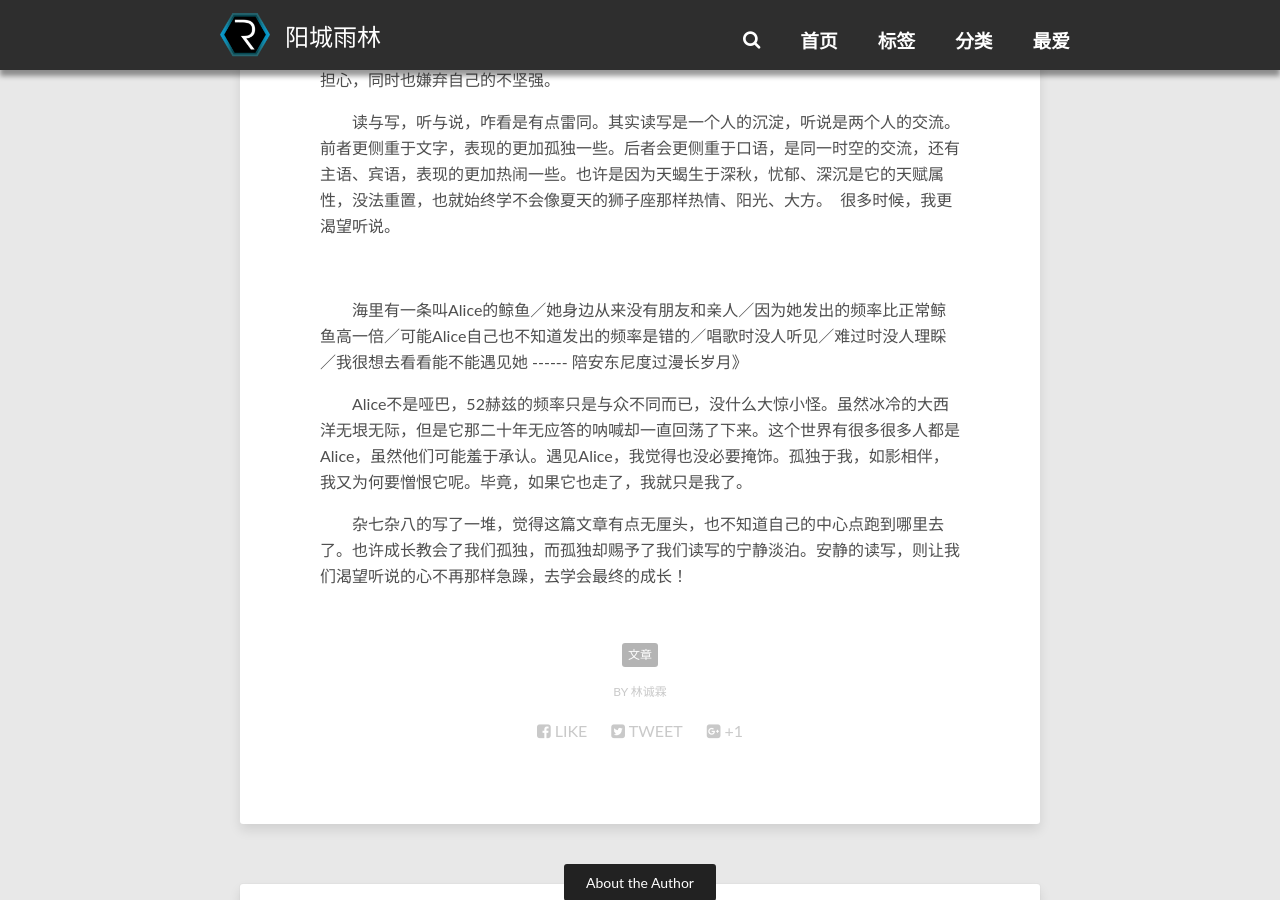
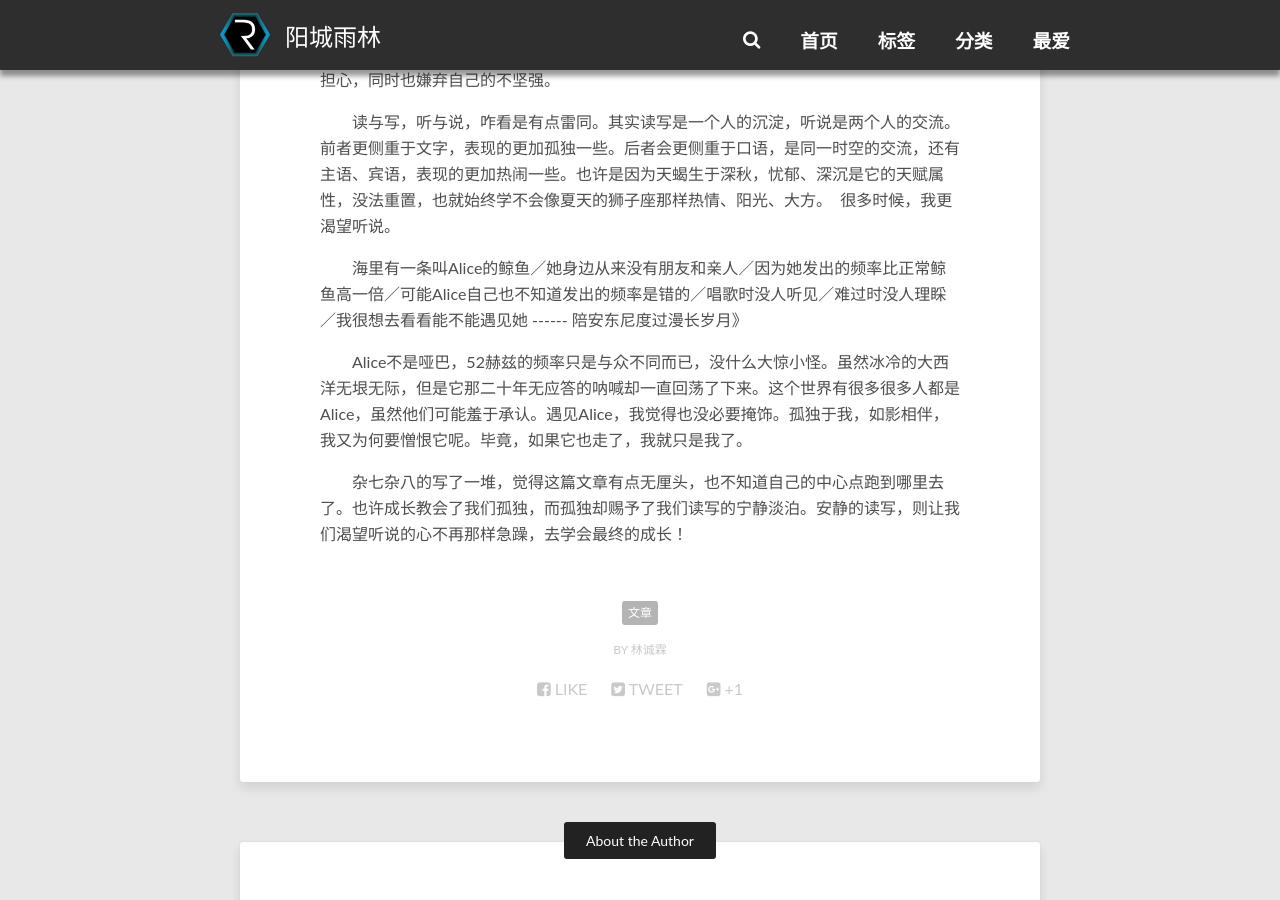
Before and after one commit to icielo/icielo.github.com, a Jekyll site: the page built from _posts/2016-04-06-读与写，听与说.md, in a window 1280 px wide and 900 px high, scrolled down 1972 px. Built offline with Jekyll 4.4.1, drawn with Linux system fonts in a browser that asks for light colours.

Commit message:
Update 2016-04-06-读与写，听与说.md

```diff
--- a/_posts/2016-04-06-读与写，听与说.md
+++ b/_posts/2016-04-06-读与写，听与说.md
@@ -34,9 +34,6 @@ categories: [文章]
 <p style="text-indent: 2em;">
     读与写，听与说，咋看是有点雷同。其实读写是一个人的沉淀，听说是两个人的交流。前者更侧重于文字，表现的更加孤独一些。后者会更侧重于口语，是同一时空的交流，还有主语、宾语，表现的更加热闹一些。也许是因为天蝎生于深秋，忧郁、深沉是它的天赋属性，没法重置，也就始终学不会像夏天的狮子座那样热情、阳光、大方。 &nbsp;很多时候，我更渴望听说。 &nbsp;
 </p>
-<p>
-    <br/>
-</p>
 <p style="text-indent: 2em;">
     海里有一条叫Alice的鲸鱼／她身边从来没有朋友和亲人／因为她发出的频率比正常鲸鱼高一倍／可能Alice自己也不知道发出的频率是错的／唱歌时没人听见／难过时没人理睬／我很想去看看能不能遇见她 ------ 陪安东尼度过漫长岁月》
 </p>
```
